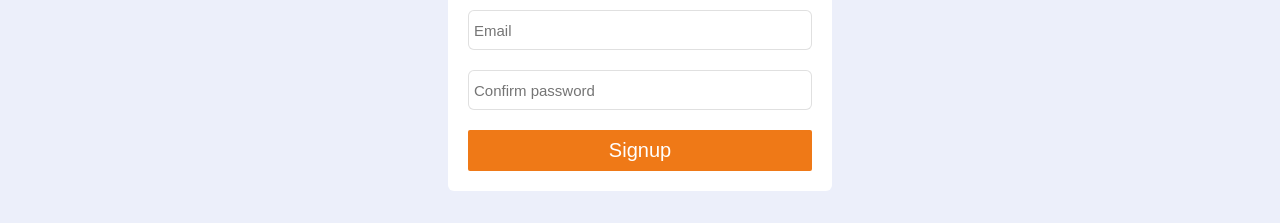
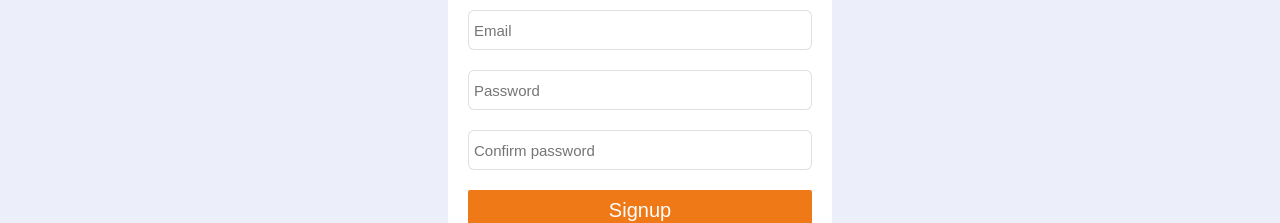
Before and after one commit to banerjee08/codeial-final-live, a React (Create React App) app: page /signup in a window 1280 px wide. Shown: the part 500-723 px from the top of the page. Built offline with nearby package versions, Linux system fonts and the light colour scheme; no server answers.

Commit message:
fixed sign up page issue

```diff
--- a/src/actions/auth.js
+++ b/src/actions/auth.js
@@ -46,7 +46,7 @@ export function login(email, password) {
         console.log('data', data);
         if (data.success) {
           // dispatch action to save user
-          dispatch.loginSuccess(data.data.user);
+          dispatch(loginSuccess(data.data.user));
           return;
         }
         // if it is not successful then we have to dispatch an action saying login LOGIN_FAILED
@@ -79,7 +79,7 @@ export function signup(email, password, confirmPassword, name) {
       body: getFormBody({
         email,
         password,
-        confirm_Password: confirmPassword,
+        confirm_password: confirmPassword,
         name,
       }),
     })
--- a/src/components/App.js
+++ b/src/components/App.js
@@ -15,7 +15,7 @@ import Home from './Home';
 import Navbar from './Navbar';
 import Page404 from './Page404';
 import Login from './Login';
-import * as jwtDecode from 'jwt-decode';
+import jwtDecode from 'jwt-decode';
 import { authenticateUser } from '../actions/auth';
 import Signup from './Signup'
 // const Login = () => {
--- a/src/components/Signup.js
+++ b/src/components/Signup.js
@@ -22,7 +22,7 @@ class Signup extends Component {
     onFormSubmit = (e) => {
         e.preventDefault();
         const { email, password, confirmPassword, name } = this.state;
-
+        console.log(this.state);
         if (email && password && confirmPassword && name) {
             this.props.dispatch(startSignup());
             this.props.dispatch(signup(email, password, confirmPassword, name))
@@ -52,7 +52,22 @@ class Signup extends Component {
           />
         </div>
         <div className="field">
-                <input placeholder="Confirm password" type="password" required onChange={(e) => this.handleInputChange('password', e.target.value)}/>
+          <input
+            placeholder="Password"
+            type="password"
+            required
+            onChange={(e) => this.handleInputChange('password', e.target.value)}
+          />
+        </div>
+        <div className="field">
+          <input
+            placeholder="Confirm password"
+            type="password"
+            required
+            onChange={(e) =>
+              this.handleInputChange('confirmPassword', e.target.value)
+            }
+          />
         </div>
         <div className="field">
           <button onClick={this.onFormSubmit} disabled={inProgress}>
```
Lines whose indentation alone changed are shown as unchanged.
